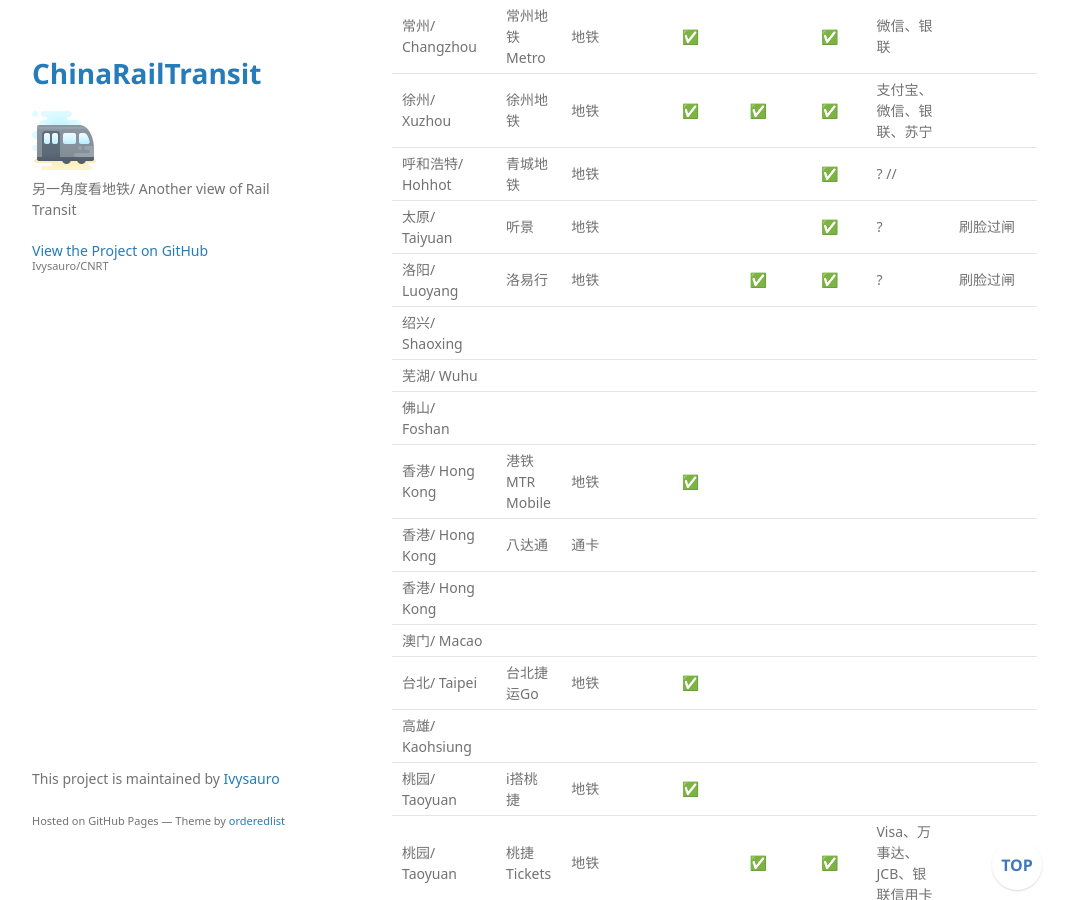
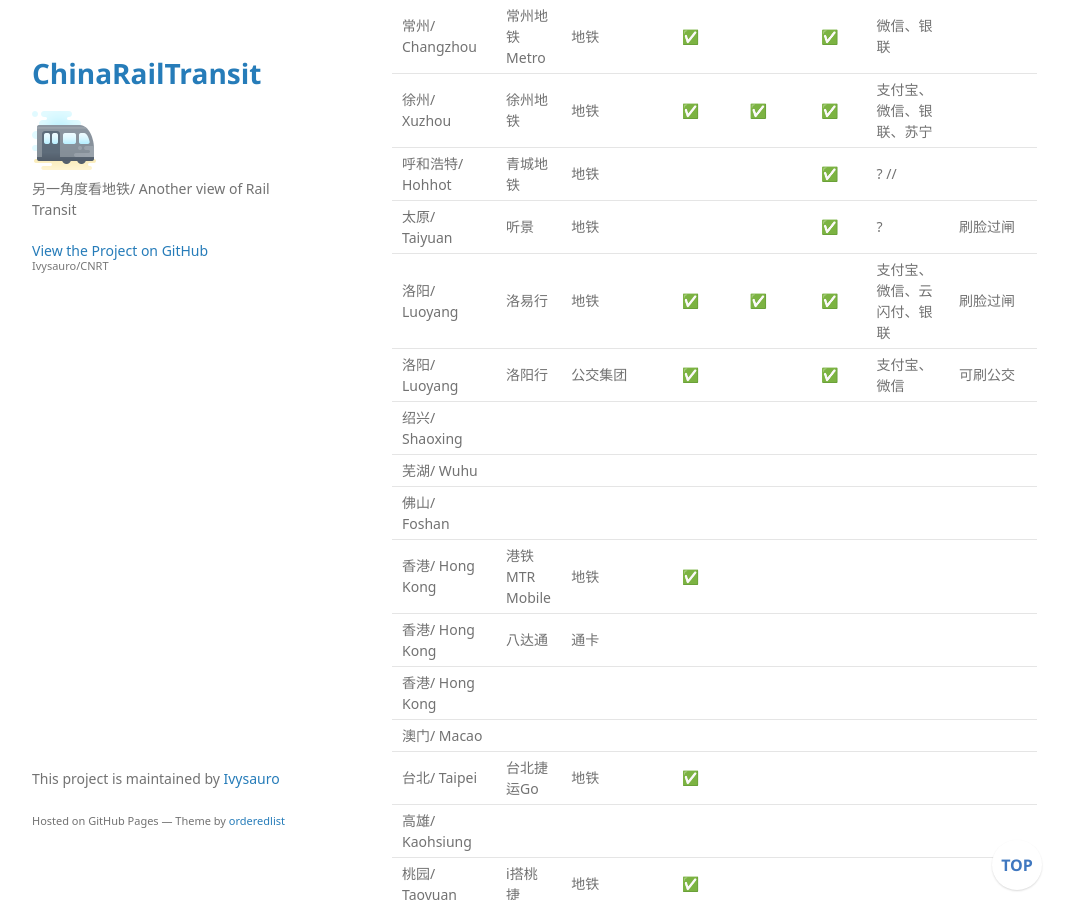
Before and after one commit to Ivysauro/CNRT, a Jekyll site: the page built from data/Service.md, in a window 1280 px wide and 900 px high, scrolled down 4108 px. Shown: the whole window, without its empty margins (178-1249 px from the left). Built offline with Jekyll 4.4.1, drawn with Linux system fonts in a browser that asks for light colours; some web fonts are replaced; our own code applies the rules of GitHub Pages for plain Markdown files; a script that is not in the unit is left out.

Commit message:
Update Service.md
更新洛阳部分数据

```diff
--- a/data/Service.md
+++ b/data/Service.md
@@ -79,7 +79,8 @@
 | 徐州/ Xuzhou | 徐州地铁 | 地铁 | ✅ | ✅ | ✅ | 支付宝、微信、银联、苏宁 |
 | 呼和浩特/ Hohhot | 青城地铁 | 地铁 | | | ✅ | ? //|
 | 太原/ Taiyuan | 听景 | 地铁 | | | ✅ | ? | 刷脸过闸 |
-| 洛阳/ Luoyang | 洛易行 | 地铁 | | ✅ | ✅ | ? | 刷脸过闸 |
+| 洛阳/ Luoyang | 洛易行 | 地铁 | ✅ | ✅ | ✅ | 支付宝、微信、云闪付、银联 | 刷脸过闸 |
+| 洛阳/ Luoyang | 洛阳行 | 公交集团 | ✅ | | ✅ | 支付宝、微信 | 可刷公交 |
 | 绍兴/ Shaoxing |
 | 芜湖/ Wuhu |
 | 佛山/ Foshan |
```
